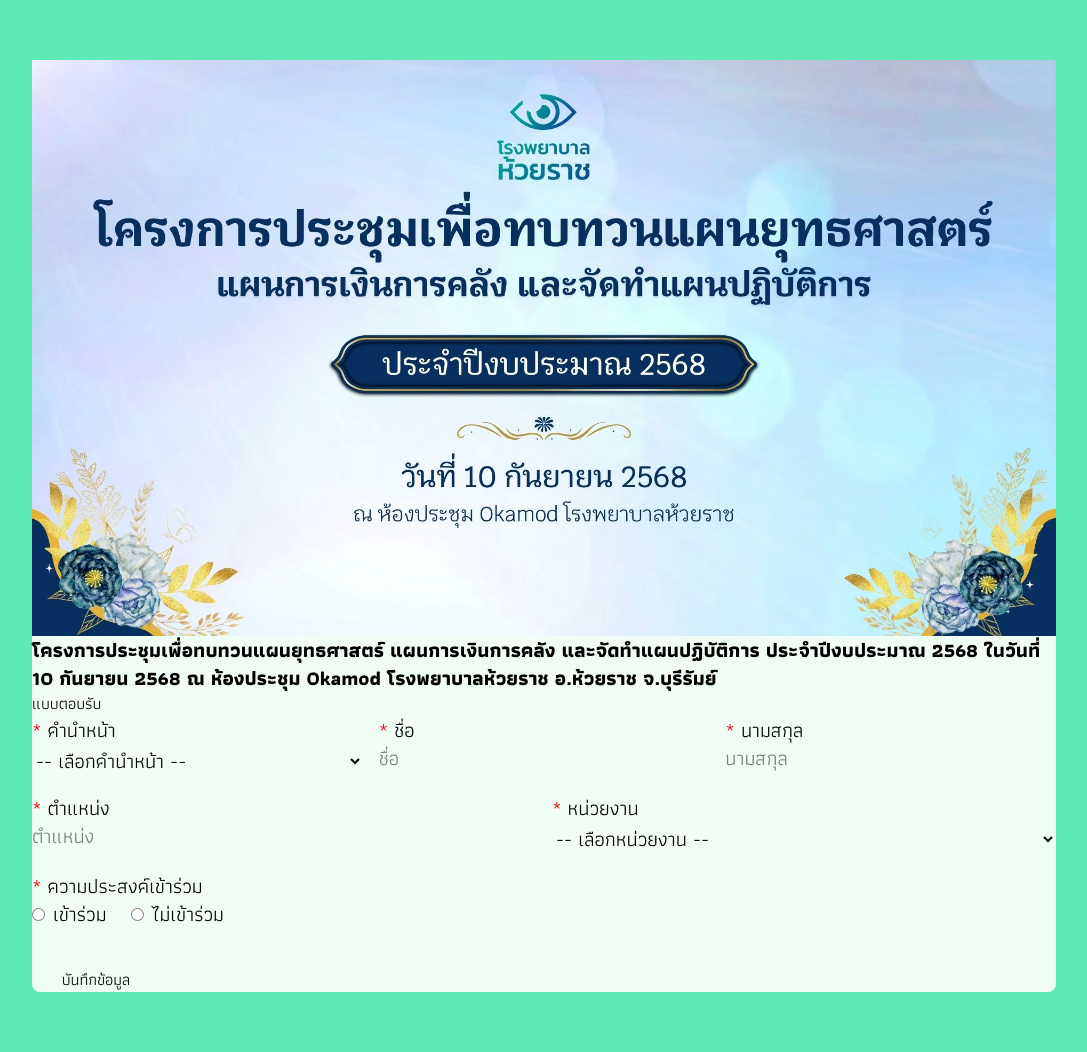
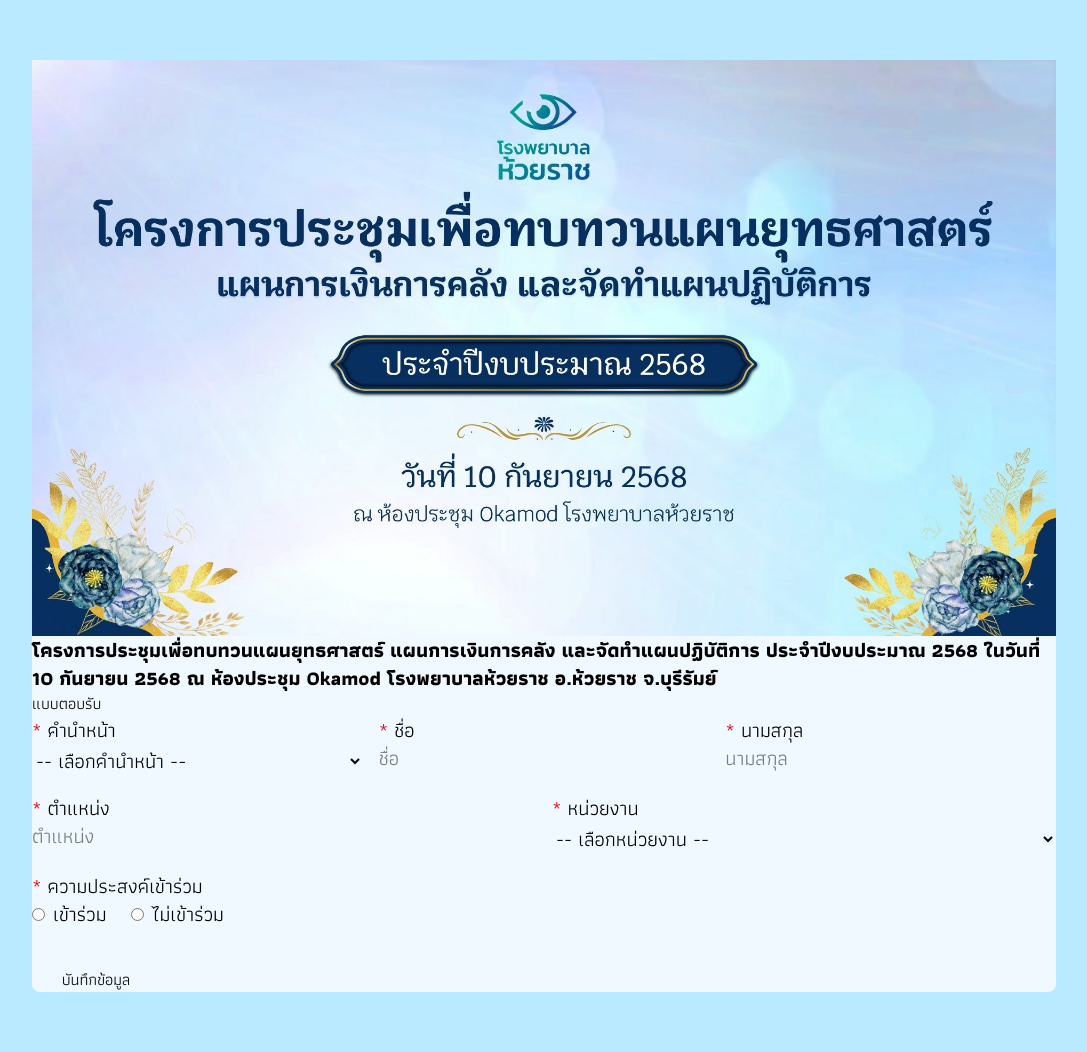
Before and after one commit to perawat0005/form2, a PHP site: page / in a window 1280 px wide. Shown: the whole page, without its empty margins (96-1183 px from the left). Run offline with PHP 8.4, Linux system fonts and the light colour scheme; some libraries are stand-ins or nearby versions; some web fonts are replaced.

Commit message:
update file

```diff
--- a/index.php
+++ b/index.php
@@ -30,11 +30,11 @@
 <body>
 
 
-    <div class="flex justify-center items-center bg-emerald-300">
+    <div class="flex justify-center items-center bg-sky-300/50 shadow-lg">
 
 
         <div class="lg:py-15 w-full max-w-5xl">
-            <div class="card bg-green-50 rounded-none lg:rounded-lg">
+            <div class="card bg-sky-50 rounded-none lg:rounded-lg">
                 <figure class="h-full">
                     <img
                         class="w-full h-full object-cover"
@@ -122,14 +122,14 @@
                                 <div class="flex gap-6">
 
                                     <div class="flex items-center gap-2">
-                                        <input type="radio" name="radio-1" class="radio radio-success radio-xl validator" value="Y" />
+                                        <input type="radio" name="radio-1" class="radio radio-info radio-xl validator" value="Y" />
                                         <legend class="fieldset-legend text-base text-xl">เข้าร่วม</legend>
                                     </div>
 
 
 
                                     <div class="flex items-center gap-2">
-                                        <input type="radio" name="radio-1" class="radio radio-success radio-xl validator" value="N" />
+                                        <input type="radio" name="radio-1" class="radio radio-info radio-xl validator" value="N" />
                                         <legend class="fieldset-legend text-base text-xl">ไม่เข้าร่วม</legend>
                                     </div>
                                 </div>
@@ -140,7 +140,7 @@
 
 
                         <div class="card-actions justify-center mt-10">
-                            <button class="btn btn-success w-full lg:w-32" type="submit">บันทึกข้อมูล</button>
+                            <button class="btn btn-info w-full lg:w-32" type="submit">บันทึกข้อมูล</button>
                         </div>
 
                     </form>
```
